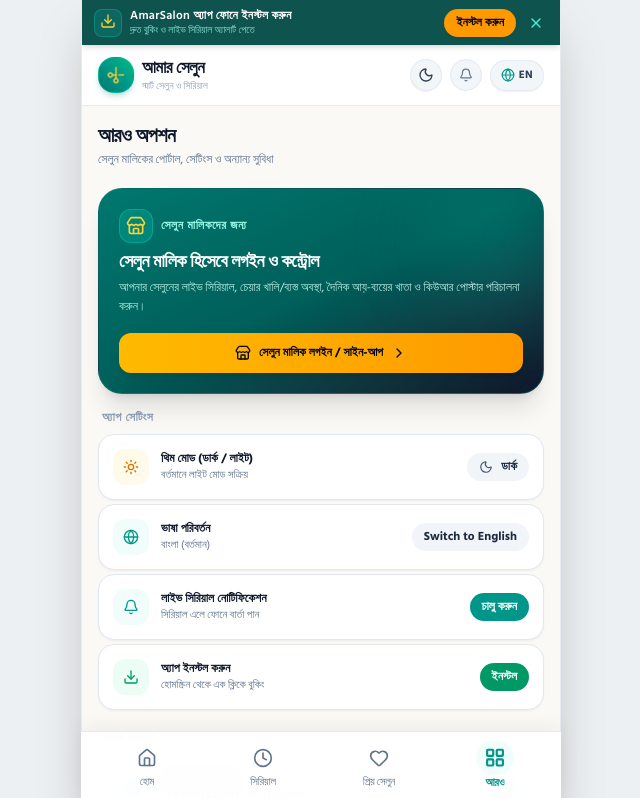
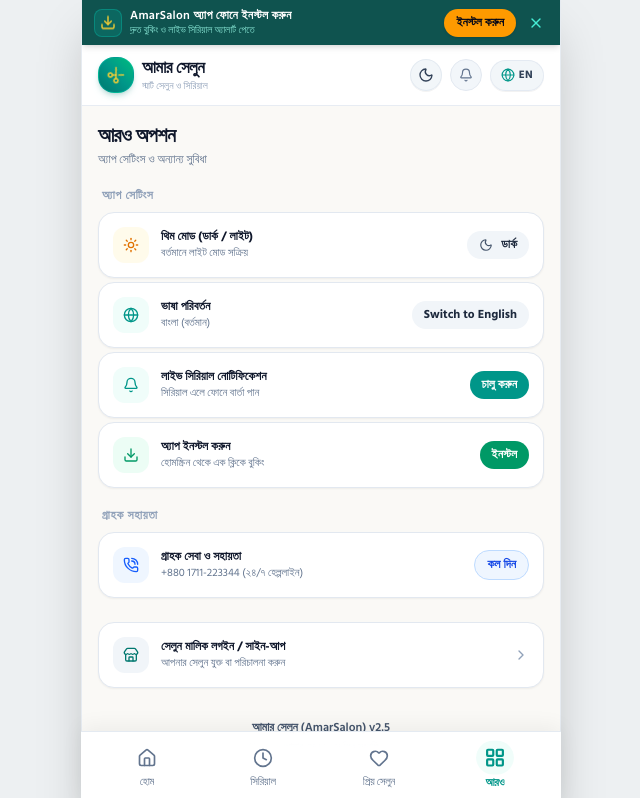
Before and after one commit to foysal0322/my-salon, a Next.js app: page /more in a window 1280 px wide. Shown: the top 798 px of the page, without its empty margins (319-959 px from the left). Built offline with nearby package versions, Linux system fonts and the light colour scheme.

Commit message:
refactor(more): replace fancy salon owner banner with sleek bottom button

```diff
--- a/src/app/more/page.tsx
+++ b/src/app/more/page.tsx
@@ -7,7 +7,6 @@ import { useApp } from "@/context/AppContext";
 import {
   Store,
   User,
-  Shield,
   Moon,
   Sun,
   Globe,
@@ -15,11 +14,6 @@ import {
   Download,
   LogOut,
   ChevronRight,
-  Receipt,
-  Scissors,
-  QrCode,
-  Sparkles,
-  HelpCircle,
   PhoneCall,
   CheckCircle2,
 } from "lucide-react";
@@ -51,8 +45,8 @@ export default function MorePage() {
           </h1>
           <p className="text-xs text-slate-500 dark:text-slate-400 mt-0.5">
             {lang === "bn"
-              ? "সেলুন মালিকের পোর্টাল, সেটিংস ও অন্যান্য সুবিধা"
-              : "Salon Owner Portal, settings and quick tools"}
+            ? "অ্যাপ সেটিংস ও অন্যান্য সুবিধা"
+              : "App settings and preferences"}
           </p>
         </div>
 
@@ -86,94 +80,6 @@ export default function MorePage() {
             </button>
           </div>
         ) : null}
-
-        {/* ========================================================= */}
-        {/* FEATURE: LOGIN AS SALON OWNER */}
-        {/* ========================================================= */}
-        <div className="rounded-3xl p-5 bg-gradient-to-br from-teal-700 via-teal-800 to-slate-900 text-white shadow-xl relative overflow-hidden border border-teal-600/30">
-          <div className="absolute top-0 right-0 -mt-4 -mr-4 w-32 h-32 bg-teal-500/20 rounded-full blur-2xl pointer-events-none" />
-          <div className="relative z-10">
-            <div className="flex items-center gap-2 mb-2">
-              <span className="p-1.5 rounded-xl bg-teal-500/30 text-amber-300 border border-teal-400/40">
-                <Store className="w-5 h-5" />
-              </span>
-              <span className="text-xs font-bold uppercase tracking-wider text-teal-200">
-                {lang === "bn" ? "সেলুন মালিকদের জন্য" : "For Salon Owners"}
-              </span>
-            </div>
-
-            <h3 className="text-lg font-extrabold text-white tracking-tight leading-tight mb-1">
-              {lang === "bn"
-                ? "সেলুন মালিক হিসেবে লগইন ও কন্ট্রোল"
-                : "Salon Owner Login & Controls"}
-            </h3>
-            <p className="text-xs text-teal-100/90 leading-relaxed mb-4">
-              {lang === "bn"
-                ? "আপনার সেলুনের লাইভ সিরিয়াল, চেয়ার খালি/ব্যস্ত অবস্থা, দৈনিক আয়-ব্যয়ের খাতা ও কিউআর পোস্টার পরিচালনা করুন।"
-                : "Manage live queue, chair status, daily revenue ledger, and printable QR posters with ease."}
-            </p>
-
-            {user?.role === "OWNER" ? (
-              <div className="space-y-2">
-                <Link
-                  href="/owner/dashboard"
-                  className="w-full flex items-center justify-between px-4 py-2.5 rounded-xl bg-white text-teal-900 font-bold text-xs hover:bg-teal-50 shadow-md transition active:scale-[0.98]"
-                >
-                  <span className="flex items-center gap-2">
-                    <Store className="w-4 h-4 text-teal-600" />
-                    {lang === "bn" ? "মালিকের ড্যাশবোর্ডে প্রবেশ করুন" : "Open Owner Dashboard"}
-                  </span>
-                  <ChevronRight className="w-4 h-4 text-teal-700" />
-                </Link>
-
-                <div className="grid grid-cols-3 gap-1.5 pt-1">
-                  <Link
-                    href="/owner/ledger"
-                    className="p-2 rounded-xl bg-teal-900/60 hover:bg-teal-900/90 border border-teal-600/30 text-center transition"
-                  >
-                    <Receipt className="w-4 h-4 mx-auto text-teal-300 mb-1" />
-                    <span className="text-[10px] font-semibold block truncate">
-                      {lang === "bn" ? "হিসাব খাতা" : "Ledger"}
-                    </span>
-                  </Link>
-                  <Link
-                    href="/owner/services"
-                    className="p-2 rounded-xl bg-teal-900/60 hover:bg-teal-900/90 border border-teal-600/30 text-center transition"
-                  >
-                    <Scissors className="w-4 h-4 mx-auto text-amber-300 mb-1" />
-                    <span className="text-[10px] font-semibold block truncate">
-                      {lang === "bn" ? "সার্ভিস" : "Services"}
-                    </span>
-                  </Link>
-                  <Link
-                    href="/owner/profile"
-                    className="p-2 rounded-xl bg-teal-900/60 hover:bg-teal-900/90 border border-teal-600/30 text-center transition"
-                  >
-                    <QrCode className="w-4 h-4 mx-auto text-emerald-300 mb-1" />
-                    <span className="text-[10px] font-semibold block truncate">
-                      {lang === "bn" ? "QR পোস্টার" : "QR Poster"}
-                    </span>
-                  </Link>
-                </div>
-              </div>
-            ) : (
-              <div className="flex flex-col sm:flex-row gap-2">
-                <Link
-                  href="/login"
-                  className="flex-1 flex items-center justify-center gap-2 px-4 py-3 rounded-xl bg-gradient-to-r from-amber-400 to-amber-500 hover:from-amber-300 hover:to-amber-400 text-slate-950 font-extrabold text-xs shadow-lg transition active:scale-[0.98]"
-                >
-                  <Store className="w-4 h-4" />
-                  <span>
-                    {lang === "bn"
-                      ? "সেলুন মালিক লগইন / সাইন-আপ"
-                      : "Login as Salon Owner"}
-                  </span>
-                  <ChevronRight className="w-4 h-4" />
-                </Link>
-              </div>
-            )}
-          </div>
-        </div>
 
         {/* App Settings Section */}
         <div className="space-y-1">
@@ -343,6 +249,51 @@ export default function MorePage() {
           </div>
         </div>
 
+        {/* Simple Salon Owner Action Button (Bottom of page) */}
+        <div className="pt-2">
+          {user?.role === "OWNER" ? (
+            <Link
+              href="/owner/dashboard"
+              className="w-full flex items-center justify-between p-3.5 rounded-2xl bg-teal-50 dark:bg-teal-950/60 border border-teal-200 dark:border-teal-800 text-teal-800 dark:text-teal-200 hover:bg-teal-100 dark:hover:bg-teal-900/60 transition active:scale-[0.99] shadow-xs"
+            >
+              <div className="flex items-center gap-3">
+                <div className="w-9 h-9 rounded-xl bg-teal-600 text-white flex items-center justify-center shadow-xs">
+                  <Store className="w-4 h-4" />
+                </div>
+                <div>
+                  <span className="text-xs font-bold block">
+                    {lang === "bn" ? "সেলুন মালিকের ড্যাশবোর্ড" : "Salon Owner Dashboard"}
+                  </span>
+                  <span className="text-[11px] text-teal-600 dark:text-teal-400 block">
+                    {lang === "bn" ? "সিরিয়াল ও চেয়ার কন্ট্রোল প্যানেল" : "Live queue & chair control"}
+                  </span>
+                </div>
+              </div>
+              <ChevronRight className="w-4 h-4 text-teal-700 dark:text-teal-300" />
+            </Link>
+          ) : (
+            <Link
+              href="/login"
+              className="w-full flex items-center justify-between p-3.5 rounded-2xl bg-white dark:bg-slate-800/90 border border-slate-200 dark:border-slate-700/80 hover:bg-slate-50 dark:hover:bg-slate-700/50 shadow-xs transition active:scale-[0.99]"
+            >
+              <div className="flex items-center gap-3">
+                <div className="w-9 h-9 rounded-xl bg-slate-100 dark:bg-slate-700 text-teal-700 dark:text-teal-300 flex items-center justify-center">
+                  <Store className="w-4 h-4" />
+                </div>
+                <div>
+                  <span className="text-xs font-bold text-slate-900 dark:text-white block">
+                    {lang === "bn" ? "সেলুন মালিক লগইন / সাইন-আপ" : "Salon Owner Login / Sign Up"}
+                  </span>
+                  <span className="text-[11px] text-slate-500 dark:text-slate-400 block">
+                    {lang === "bn" ? "আপনার সেলুন যুক্ত বা পরিচালনা করুন" : "Register or manage your salon"}
+                  </span>
+                </div>
+              </div>
+              <ChevronRight className="w-4 h-4 text-slate-400" />
+            </Link>
+          )}
+        </div>
+
         {/* Footer info */}
         <div className="text-center py-4 text-xs text-slate-400 dark:text-slate-400 space-y-1">
           <p className="font-semibold text-slate-600 dark:text-slate-400">
```
Lines whose indentation alone changed are shown as unchanged.
